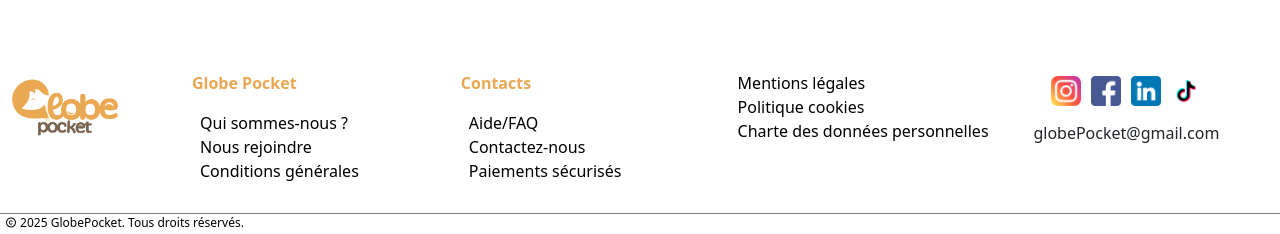
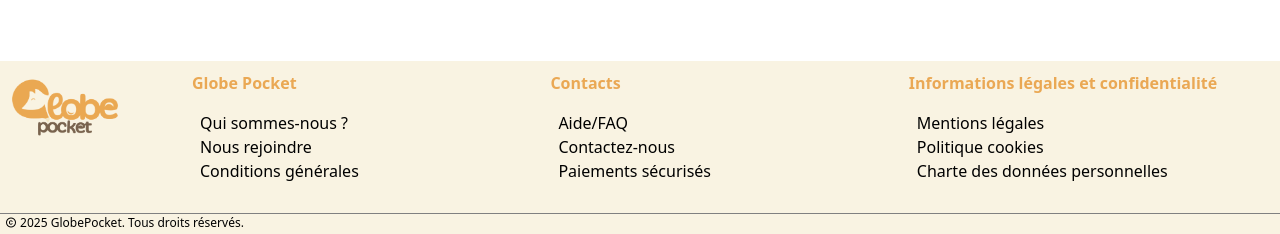
Before and after one commit to coralierussi/GlobePocket_site, a Vue app: page / in a window 1280 px wide. Shown: the part 2990-3224 px from the top of the page. Built offline with nearby package versions, Linux system fonts and the light colour scheme.

Commit message:
finish component

```diff
--- a/src/components/FooterSite.vue
+++ b/src/components/FooterSite.vue
@@ -8,38 +8,25 @@
             </div>
             <div class="footer-bar-globePocket">
   <p class="titre-footer">Globe Pocket</p>
-                <li><a class="link-footer" href="/presentation">Qui sommes-nous ?</a> </li>
-                <li><a class="link-footer" href="/pays">Nous rejoindre</a></li>
-                <li><a class="link-footer" href="/activite">Conditions générales</a></li>
+  <li><router-link class="link-footer" to="/presentation">Qui sommes-nous ?</router-link></li>
+  <li><router-link class="link-footer" to="/pays">Nous rejoindre</router-link></li>
+  <li><router-link class="link-footer" to="/activites">Conditions générales</router-link></li>
 </div>
+
 <div class="footer-bar-contact">
   <p class="titre-footer">Contacts</p>
-                <li> <a class="link-footer" href="/presentation">Aide/FAQ</a></li>
-                <li> <a class="link-footer" href="/contact">Contactez-nous</a> </li>
-                <li><a class="link-footer" href="/paiementPage">Paiements sécurisés</a> </li>
+  <li><router-link class="link-footer" to="/presentation">Aide/FAQ</router-link></li>
+  <li><router-link class="link-footer" to="/contact">Contactez-nous</router-link></li>
+  <li><router-link class="link-footer" to="/paiementPage">Paiements sécurisés</router-link></li>
 </div>
+
 <div class="footer-bar">
-                <li><a class="link-footer" href="/mentionLegales">Mentions légales</a></li>
-                <li><a class="link-footer" href="/politique">Politique cookies</a></li>
-                <li><a class="link-footer" href="/donneesPersonnel">Charte des données personnelles</a></li>
+  <p class="titre-footer">Informations légales et confidentialité</p>
+  <li><router-link class="link-footer" to="/mentionLegales">Mentions légales</router-link></li>
+  <li><router-link class="link-footer" to="/politique">Politique cookies</router-link></li>
+  <li><router-link class="link-footer" to="/donneesPersonnel">Charte des données personnelles</router-link></li>
 </div>
-            <div class="contact">
-                    <div class="rs d-flex">
-                        <a href="https://www.instagram.com/" target="_blank">
-                            <img class="img-rs" src="../assets/instagram.png" alt="Instagram">
-                        </a>
-                        <a href="https://www.facebook.com/" target="_blank">
-                            <img class="img-rs" src="../assets/facebook.png" alt="Facebook">
-                        </a>
-                        <a href="https://www.linkedin.com/feed/" target="_blank">
-                            <img class="img-rs" src="../assets/linkedin.png" alt="LinkedIn">
-                        </a>
-                        <a href="https://www.tiktok.com/fr/" target="_blank">
-                            <img class="img-rs" src="../assets/tik-tok.png" alt="TikTok">
-                        </a>
-                    </div>
-                    <p class="mail">globePocket@gmail.com</p>
-            </div>
+
 
     </div>
     <div class="legale">
@@ -70,6 +57,7 @@ a{
     width: 100%;
     overflow-y: hidden;
     margin-top: 60px;
+    background-color: rgba(244, 231, 198, 0.5);
     .footer{
     .logo{
       width: 15%;
@@ -81,7 +69,7 @@ a{
     }
     .footer-bar-globePocket, .footer-bar-contact, .footer-bar{
         margin-top: 10px;
-        width: 21%;
+        width: 28%;
         list-style: none;
         .titre-footer{
             color: #EAA854;
@@ -92,22 +80,7 @@ a{
           padding: 0rem 0.5rem;
         }
     }
-    .contact{
-      width: 20%;
-      margin-top: 10px;
-      .rs{
-          justify-content: center;
-          margin-bottom: 10px;
-          .img-rs{
-              width: 30px;
-              height: 30px;
-              margin: 5px 5px;
-          }
-      }
-      .mail{
-          text-align: center;
-      }
-    }
+
     }
     .legale{
         border-top: solid 1px grey;
```
Lines whose indentation alone changed are shown as unchanged.
